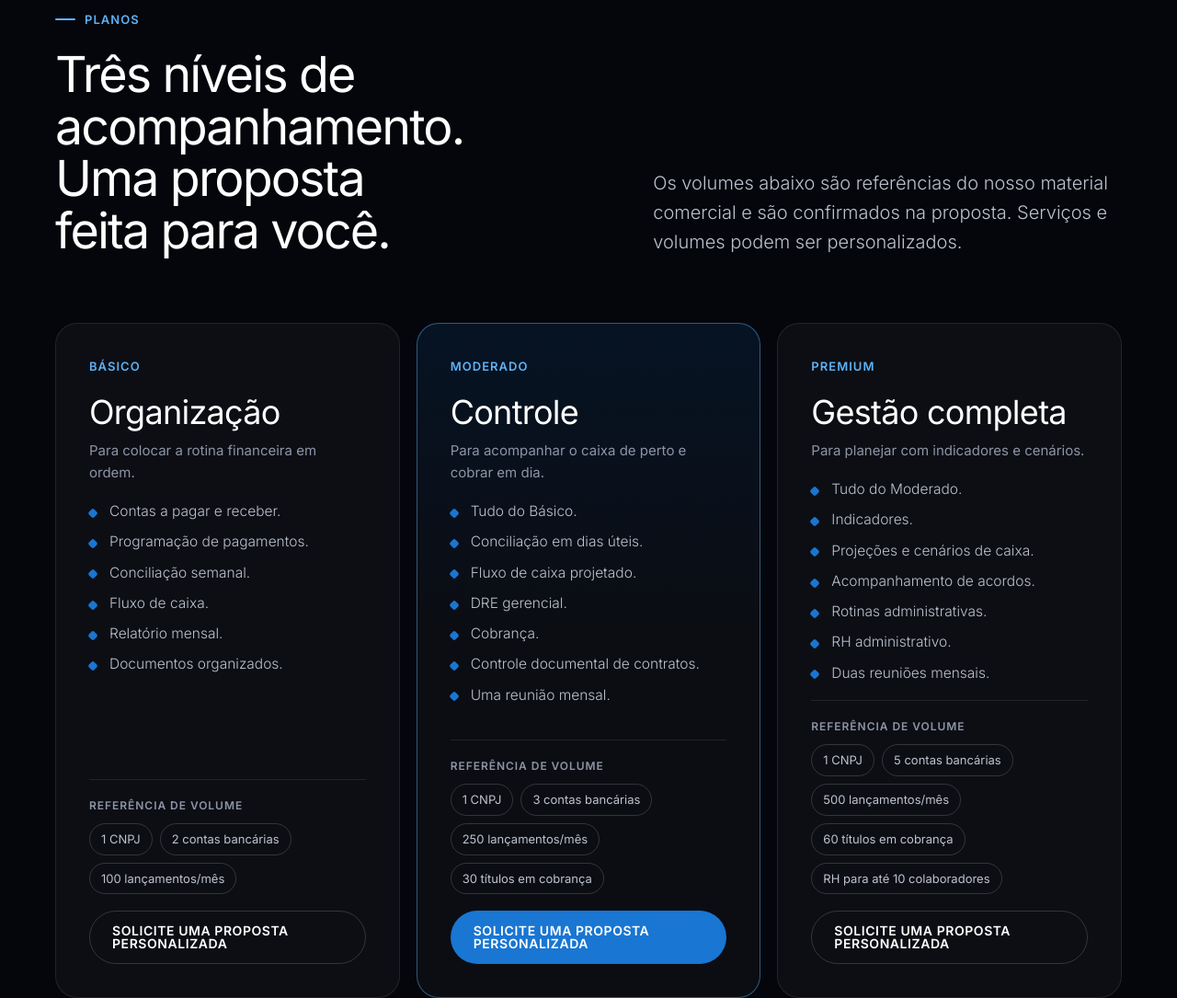
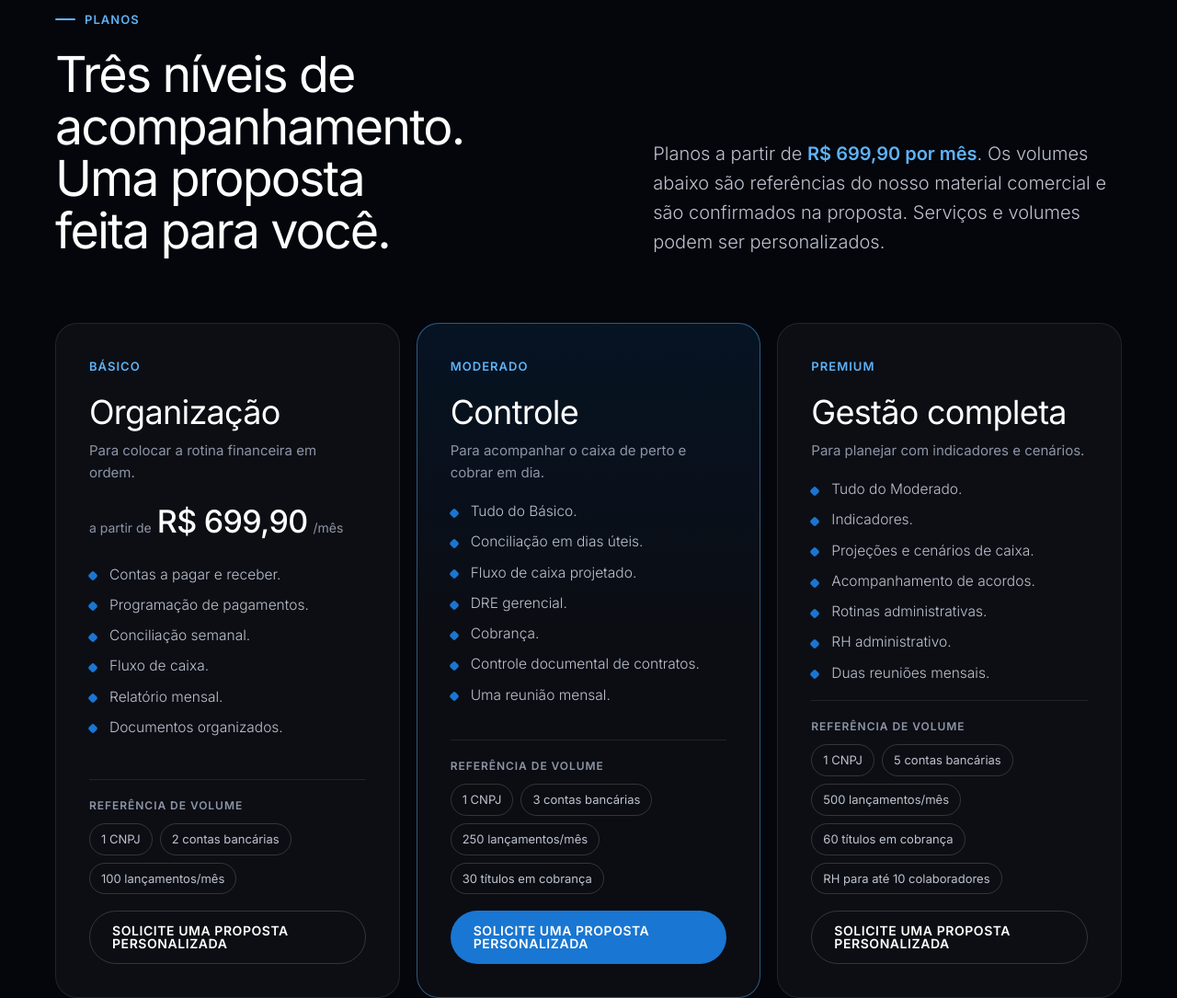
Before and after one commit to Matheus-Giampa/connect-bpo-site, a website: page index.html in a window 1280 px wide. Shown: the part 4760-5845 px from the top of the page at 92% size. Drawn offline with Linux system fonts and the light colour scheme.

Commit message:
Planos: valor mínimo a partir de R$ 699,90/mês

```diff
--- a/index.html
+++ b/index.html
@@ -213,7 +213,7 @@
           <p class="eyebrow">Planos</p>
           <h2 id="planos-titulo">Três níveis de acompanhamento. Uma proposta feita para você.</h2>
         </div>
-        <p class="lead">Os volumes abaixo são referências do nosso material comercial e são confirmados na proposta. Serviços e volumes podem ser personalizados.</p>
+        <p class="lead">Planos a partir de <strong class="hl">R$ 699,90 por mês</strong>. Os volumes abaixo são referências do nosso material comercial e são confirmados na proposta. Serviços e volumes podem ser personalizados.</p>
       </div>
 
       <div class="grid-3">
@@ -221,6 +221,7 @@
           <p class="plan-tag">Básico</p>
           <h3>Organização</h3>
           <p class="sub">Para colocar a rotina financeira em ordem.</p>
+          <p class="price"><span>a partir de</span> <strong>R$ 699,90</strong><span>/mês</span></p>
           <ul class="list">
             <li>Contas a pagar e receber.</li>
             <li>Programação de pagamentos.</li>
@@ -323,7 +324,7 @@
             <div class="bundle-row"><span class="check"><svg><use href="#i-check"/></svg></span>Serviços contratados</div>
             <div class="bundle-row"><span class="check"><svg><use href="#i-check"/></svg></span>Acompanhamento</div>
             <div class="bundle-row"><span class="check"><svg><use href="#i-check"/></svg></span>Sistema interno incluído</div>
-            <div class="total"><span>Tudo reunido em uma mensalidade</span><span class="hl">conforme escopo e volume</span></div>
+            <div class="total"><span>Tudo reunido em uma mensalidade</span><span class="hl">a partir de R$ 699,90/mês</span></div>
           </div>
           <p class="muted small">O escopo e o volume são definidos na proposta, de acordo com a operação da sua empresa.</p>
         </article>
--- a/styles.css
+++ b/styles.css
@@ -391,3 +391,8 @@ html.com-intro .hero .reveal { opacity: 0; transform: translateY(18px); }
 .intro.revelando { background-color: transparent; }
 .intro.revelando canvas, .intro.revelando .intro-pular { opacity: 0; }
 .intro.saindo { opacity: 0; }
+
+/* Preço "a partir de" no plano Básico */
+.price { display: flex; align-items: baseline; gap: 6px; flex-wrap: wrap; margin-top: -4px; }
+.price span { color: var(--text-3); font-size: 14px; }
+.price strong { font-size: clamp(28px, 3vw, 34px); font-weight: 500; letter-spacing: -0.02em; color: var(--text); }
```
